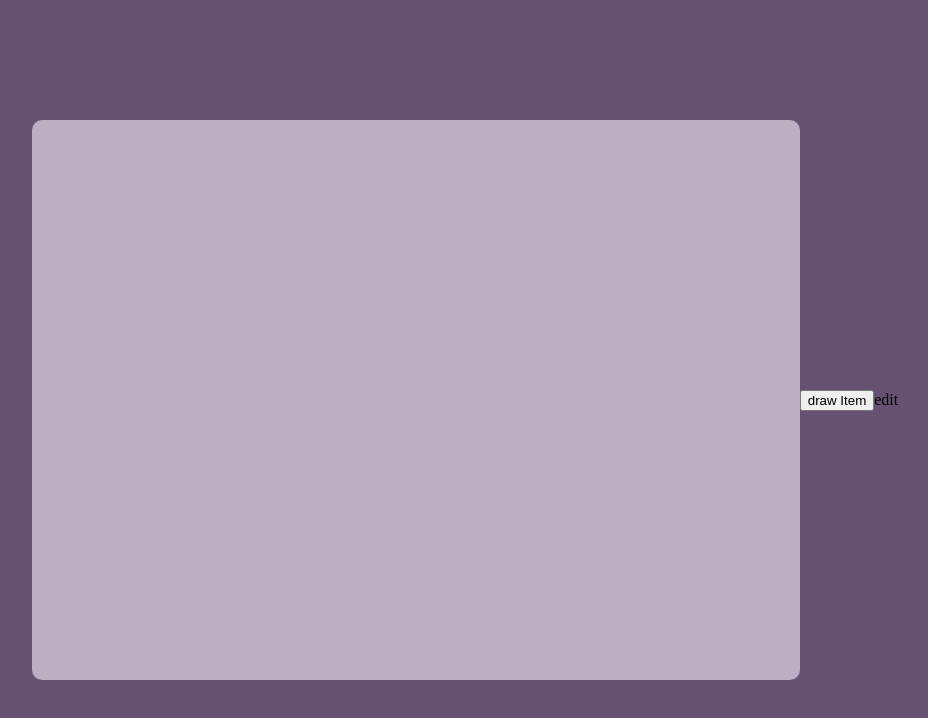
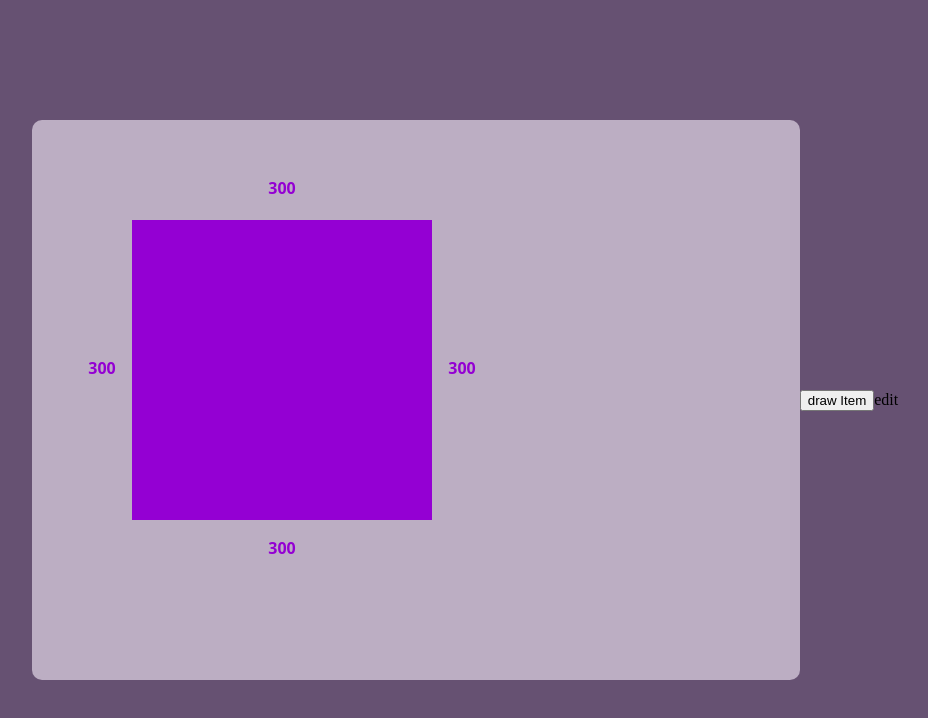
Before and after one commit to VKTRN/RoomBuilder, a React app: page / in a window 1280 px wide. Shown: the top 718 px of the page, without its empty margins (175-1103 px from the left). Built offline with nearby package versions, Linux system fonts and the light colour scheme.

Commit message:
Clean up.

```diff
--- a/src/App.tsx
+++ b/src/App.tsx
@@ -1,28 +1,34 @@
 import {useState}      from 'react'
-import {createContext} from 'react'
+import {Provider}      from './context'
 import {Editor}        from './components/Editor'
+import {Mode}          from './types'
+import {State}         from './types'
+import {point}         from './types'
 import                      './scss/style.scss'
-
-export const context = createContext({})
-const Provider = context.Provider
 
 export const App = () => {
 
-  const [mode, setMode] = useState('edit')
+  const [mode, setMode]    = useState<Mode>('edit')
+  const [points, setPoints] = useState<point[]>([])
+  const [items, setItems]   = useState<point[][]>([])
 
   const handleClick = () => {
     setMode(mode === 'draw' ? 'edit' : 'draw')
   }
 
-  const state = {
+  const state: State = {
     mode,
-    setMode
+    points,
+    items,
+    setMode,
+    setPoints,
+    setItems
   }
 
   return (
     <div className = 'app'>
       <Provider value={state}>
-        <Editor mode={mode} setMode={setMode}/>
+        <Editor/>
         <button onClick = {handleClick}>draw Item</button>
         <span>{mode}</span>
       </Provider>
--- a/src/components/Editor.tsx
+++ b/src/components/Editor.tsx
@@ -1,19 +1,21 @@
 import {useState}       from 'react'
 import {useRef}         from 'react'
 import {SyntheticEvent} from 'react'
+import {useContext}     from 'react'
+import {clone}          from '../util/functions'
 import {initialPoints}  from '../shapes'
 import {point}          from '../types'
-import {editor}         from '../types'
-import {clone}          from '../util/functions'
+import {context}        from '../context'
 import {Walls}          from './Walls'
 import {Polyline}       from './Polyline'
 import {Items}          from './Items'
 
-export const Editor = ({mode, setMode}: editor) => {
+export const Editor = () => {
 
-  const [points, setPoints]       = useState(initialPoints)
-  const [items, setItems]         = useState<point[][]>([])
-  const ref                       = useRef<SVGSVGElement>(null)
+  const [points, setPoints] = useState(initialPoints)
+  const [items, setItems]   = useState<point[][]>([])
+  const {mode, setMode}     = useContext(context)
+  const ref                 = useRef<SVGSVGElement>(null)
 
   // handlers
 
@@ -32,7 +34,7 @@ export const Editor = ({mode, setMode}: editor) => {
       const i                  = newItems.length - 1
       newItems[i]              = [newItems[i][0],{x: offsetX, y: offsetY}]
       setItems(newItems)
-    } // set the second point of the Item
+    }
   }
 
   const handleMouseUp = (e: SyntheticEvent) => {
@@ -56,9 +58,9 @@ export const Editor = ({mode, setMode}: editor) => {
 
   return (
     <svg ref = {ref} className='editor' {...handlers}>
-      {items[items.length-1]?.length === 2 && <Items points={items} setPoints = {setItems}/>}
-      {/* <Polyline points = {points} /> */}
-      {/* <Walls points = {points} setPoints={setPoints}/> */}
+      <Polyline points={points} />
+      <Walls points={points} setPoints={setPoints}/>
+      {items[items.length-1]?.length === 2 && <Items/>}
     </svg>
   )
 }
--- a/src/components/Items.tsx
+++ b/src/components/Items.tsx
@@ -1,43 +1,30 @@
-import {useState}     from 'react'
 import {useContext}   from 'react'
-import {point}        from '../types'
 import {getRectangle} from '../util/functions'
-import {clone} from '../util/functions'
-import {polyline}     from '../types'
-import {context}      from '../App'
+import {clone}        from '../util/functions'
+import {context}      from '../context'
 import {Polyline}     from './Polyline'
 
-export const Items = ({points, setPoints}:polyline) => {
+export const Items = () => {
 
-  const [selected, setSelected] = useState(false)
-  const {mode} = useContext(context)
+  const {items, setItems}       = useContext(context)
+  const {mode}                  = useContext(context)
 
-  const handleClick = () => {
-    // setSelected(!selected)
-  }
-
-  const handleMouseMove = (e, i) => {
+  const handleMouseMove = (e:any , i: number) => {
     if(e.buttons === 1){
-      const newPoints = clone(points)
-      newPoints[i][0].x += e.nativeEvent.movementX
-      newPoints[i][1].x += e.nativeEvent.movementX
-      newPoints[i][0].y += e.nativeEvent.movementY
-      newPoints[i][1].y += e.nativeEvent.movementY
-      setPoints(newPoints)
+      const newItems = clone(items)
+      newItems[i][0].x += e.nativeEvent.movementX
+      newItems[i][1].x += e.nativeEvent.movementX
+      newItems[i][0].y += e.nativeEvent.movementY
+      newItems[i][1].y += e.nativeEvent.movementY
+      setItems(newItems)
     }
-  }
-
-  const className = selected ? 'item selected' : 'item'
-
-  const handlers = {
-    onClick: handleClick
   }
 
   return (
     <>
-      {points.map((item, i) => {
+      {items.map((item, i) => {
         return (
-          <g className={className} {...handlers} onMouseMove = {mode === 'edit' ? (e)=> handleMouseMove(e,i) : undefined}>
+          <g className='item' onMouseMove = {mode === 'edit' ? (e)=> handleMouseMove(e,i) : undefined}>
             <Polyline points={getRectangle(item[0], item[1])}/>
           </g>
         )
--- /dev/null
+++ b/src/context.ts
@@ -0,0 +1,14 @@
+import {createContext} from 'react'
+import {State} from './types'
+
+const initial: State = {
+  mode: 'edit',
+  points: [],
+  items: [],
+  setMode: () => {},
+  setPoints: () => {},
+  setItems: () => {},
+}
+
+export const context  = createContext<State>(initial)
+export const Provider = context.Provider
```
Also changed, not shown: src/types.ts (+11 -0 lines).
